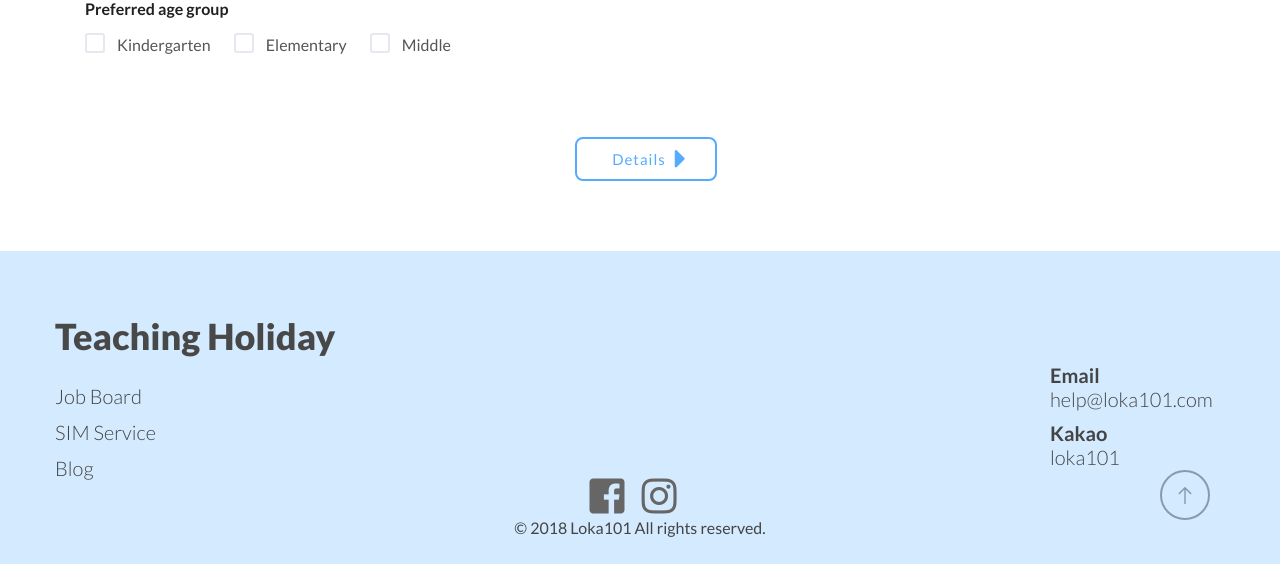
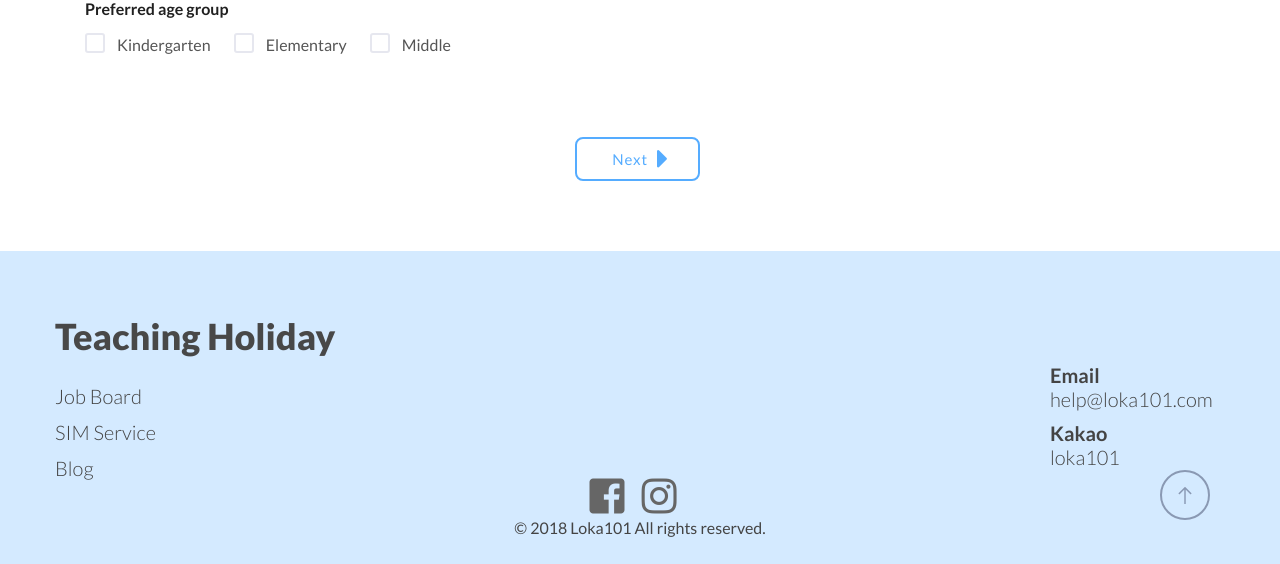
Before and after one commit to thflatk2/Job, a Django app: template Job/templates/job_apply.html in a window 1280 px wide. Shown: the part 1313-1877 px from the top of the page. Run offline with Django 3.2, Linux system fonts and the light colour scheme; the template is opened without the code that fills it, so the values that code supplies are empty; grey boxes labelled with a size stand in for pictures from a placeholder-image service; parts of the project's set-up code (start-up, migrations or seed data) failed here and were passed over; some libraries are stand-ins or nearby versions; grey boxes are pictures that could not be loaded.

Commit message:
Job v 1.0

```diff
--- a/Job/templates/job_apply.html
+++ b/Job/templates/job_apply.html
@@ -360,7 +360,7 @@ height="0" width="0" style="display:none;visibility:hidden"></iframe></noscript>
                                                 </div>
 
                                         <div class="col-lg-12">
-					 						<button type="button" onclick="location.href='#scrollup'" class="apply-first" id="apply-detail"><o class="apply-first">Details  </o><i id="right_arrow" class="fa fa-caret-right right_arrow apply-first" aria-hidden="true"></i></button>
+					 						<button type="button" onclick="location.href='#scrollup'" class="apply-first" id="apply-detail"><o class="apply-first">Next  </o><i id="right_arrow" class="fa fa-caret-right right_arrow apply-first" aria-hidden="true"></i></button>
 					 					</div>
 					 				</div>
 
@@ -459,7 +459,7 @@ height="0" width="0" style="display:none;visibility:hidden"></iframe></noscript>
 					 					-->
                                         <div class="col-lg-12 button-div">
                                             <button type="button" id="apply-basic-back" onclick="location.href='#scrollup'" class="apply-profile-back"><i id="left_arrow" class="fa fa-caret-left left_arrow apply-profile-back" aria-hidden="true"></i><o class="apply-profile-back">Profile  </o></button>
-					 						<button type="button" id="apply-review-front" onclick="location.href='#scrollup'" class="apply-second"><o class="apply-second">Review  </o><i id="right_arrow" class="fa fa-caret-right right_arrow apply-second" aria-hidden="true"></i></button>
+					 						<button type="button" id="apply-review-front" onclick="location.href='#scrollup'" class="apply-second"><o class="apply-second">Next  </o><i id="right_arrow" class="fa fa-caret-right right_arrow apply-second" aria-hidden="true"></i></button>
 					 					</div>
 					 				</div>
 
--- a/Job/templates/job_update_apply.html
+++ b/Job/templates/job_update_apply.html
@@ -367,7 +367,7 @@ height="0" width="0" style="display:none;visibility:hidden"></iframe></noscript>
                                                 </div>
 
                                         <div class="col-lg-12">
-					 						<button type="button" onclick="location.href='#scrollup'" id="apply-detail"><o>Details  </o><i id="right_arrow" class="fa fa-caret-right right_arrow" aria-hidden="true"></i></button>
+					 						<button type="button" onclick="location.href='#scrollup'" id="apply-detail"><o>Next  </o><i id="right_arrow" class="fa fa-caret-right right_arrow" aria-hidden="true"></i></button>
 					 					</div>
 					 				</div>
 
@@ -469,7 +469,7 @@ height="0" width="0" style="display:none;visibility:hidden"></iframe></noscript>
 					 					-->
                                         <div class="col-lg-12 button-div">
                                             <button type="button" id="apply-basic-back" onclick="location.href='#scrollup'"><i id="left_arrow" class="fa fa-caret-left left_arrow" aria-hidden="true"></i><o>Profile  </o></button>
-					 						<button type="button" id="apply-review-front" onclick="location.href='#scrollup'"><o>Review  </o><i id="right_arrow" class="fa fa-caret-right right_arrow" aria-hidden="true"></i></button>
+					 						<button type="button" id="apply-review-front" onclick="location.href='#scrollup'"><o>Next  </o><i id="right_arrow" class="fa fa-caret-right right_arrow" aria-hidden="true"></i></button>
 					 					</div>
 					 				</div>
 
--- a/templates/how_it_works.html
+++ b/templates/how_it_works.html
@@ -219,7 +219,7 @@ height="0" width="0" style="display:none;visibility:hidden"></iframe></noscript>
 								<div class="how-work-box">
 									<span>4</span>
 									<h3>Prepare your documents</h3>
-                                    <p>At this stage, you already got an offer. For your smooth process, check out our <strong>document checklist</strong> </p>
+                                    <p>At this stage, you already got an offer. To get a visa, you need to prepare the required documents. No worries! Your recruiter will help you through the whole process.</p>
 								</div>
 							</div>
 						</div>
```
